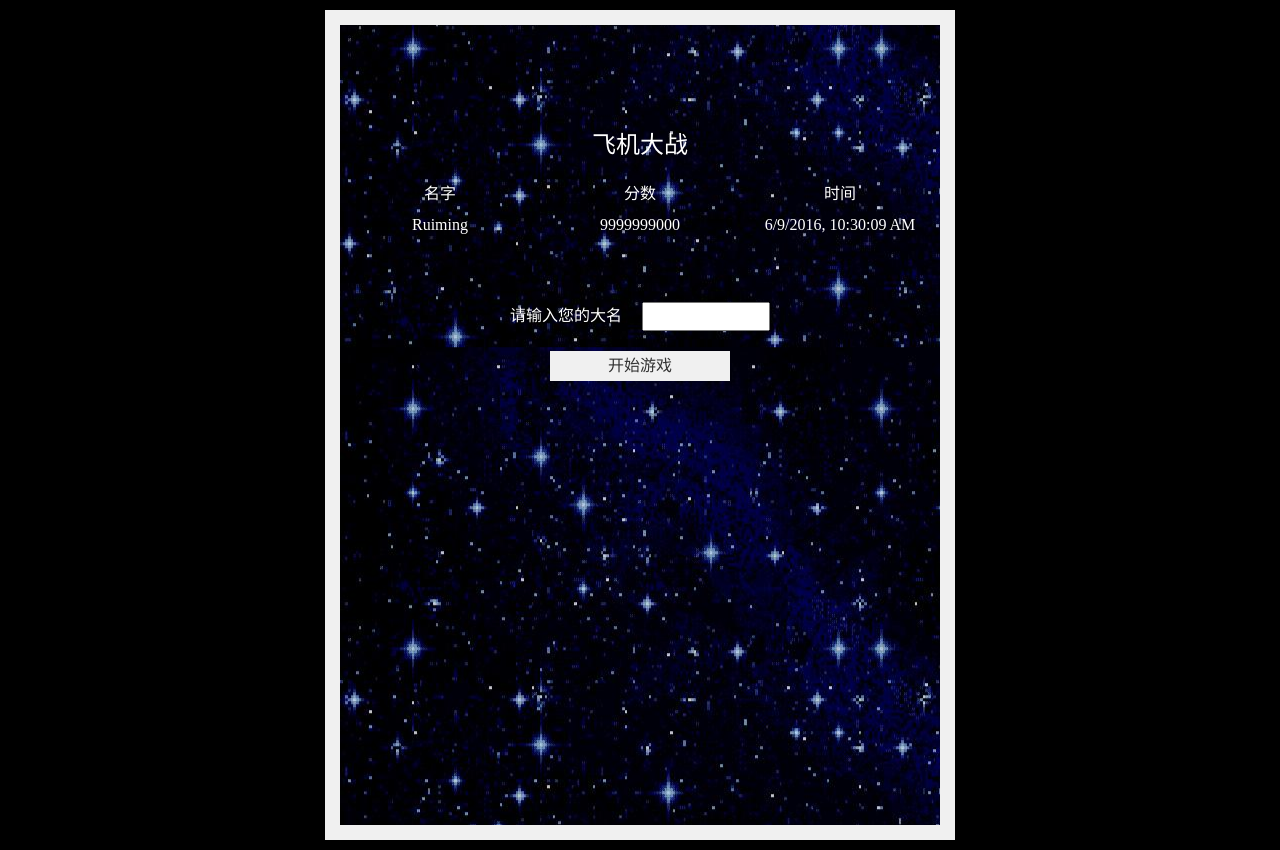
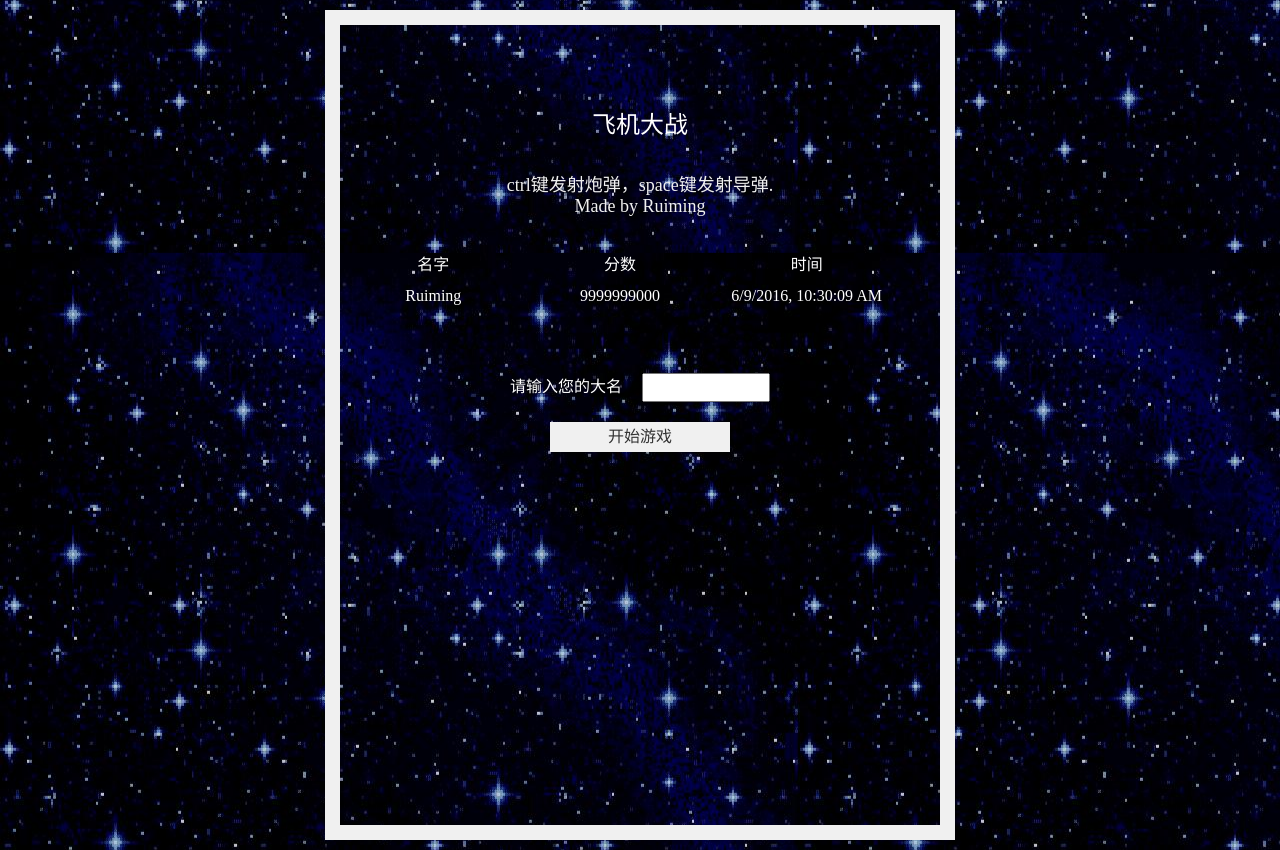
Before and after one commit to ruiming/airplane, a plain HTML site: page index.html in a window 1280 px wide. Drawn offline with Linux system fonts and the light colour scheme.

Commit message:
全局背景，加入提示

```diff
--- a/css/style.css
+++ b/css/style.css
@@ -2,6 +2,10 @@ body {
 	margin: 0;
 	padding: 0;
 	background: #000;
+	background-image: url('../images/bg.jpg');
+	background-position: 0 0;
+	background-repeat: repeat;
+	animation: animatedBackground 3600s linear infinite;
 }
 #box {
 	width: 600px;
@@ -10,10 +14,7 @@ body {
 	overflow: hidden;
 	position: relative;
 	border: 15px solid #f0f0f0;
-	background-image: url('../images/bg.jpg');
-	background-position: 0 0;
-	background-repeat: repeat-y;
-	animation: animatedBackground 3600s linear infinite;
+	background:transparent;
 }
 @keyframes animatedBackground {
 	from { background-position: 0 0; }
@@ -24,7 +25,15 @@ body {
 	color: #fff;
 	text-align: center;
 	font-size: 24px;
-	margin-top: 100px;
+	margin-top: 80px;
+}
+#box .help {
+	z-index: 1;
+	color: #f0f0f0;
+	text-align: center;
+	font-size: 18px;
+	margin: 20px 0;
+	padding: 10px;
 }
 #box .difficulty {
 	width: 300px;
@@ -39,6 +48,7 @@ body {
 	padding: 0;
 	color: white;
 	text-align: center;
+	margin-right: 40px;
 }
 #box li {
 	padding: 4px 0;
--- a/js/main.js
+++ b/js/main.js
@@ -113,7 +113,10 @@ var startScreen = {
 		title.addClass("title");
 		title.html("飞机大战");
 		game.append(title);
-
+        var help = $("<div>");
+            help.addClass("help");
+            help.html("ctrl键发射炮弹，space键发射导弹.<br/> Made by Ruiming");
+        game.append(help);
 		game.append(list);
 
 		var difficulty = $("<div class='difficulty'><span>请输入您的大名</span><input type='text'><a href='javascript:void(0)'>开始游戏</a></div>");
```
